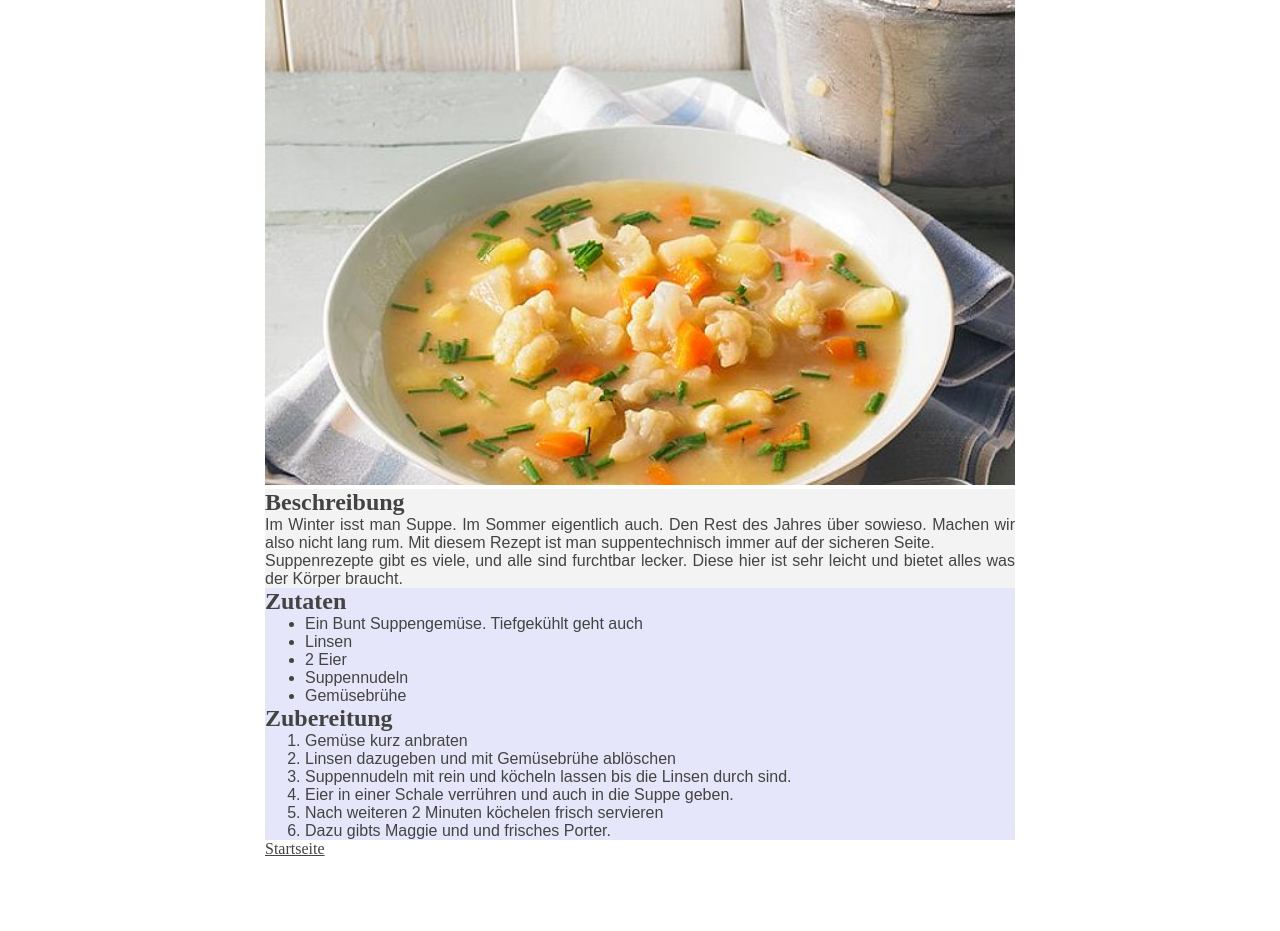
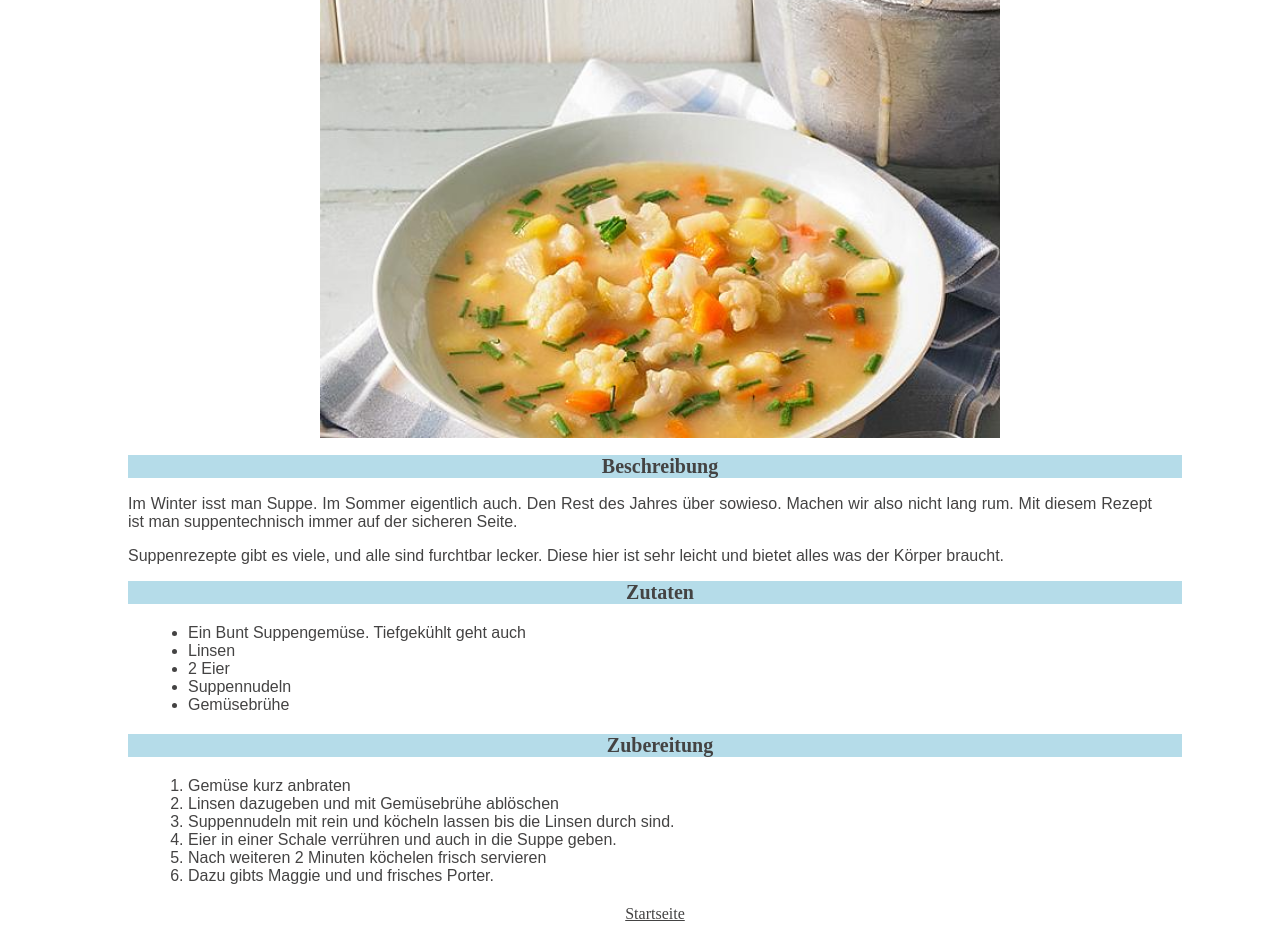
Before and after one commit to LutzLeichtathletik/odin-recipes, a plain HTML site: page suppe.html in a window 1280 px wide. Shown: the part 74-1005 px from the top of the page. Before the commit the page ends 932 px from the top, so only its background shows below. Drawn offline with Linux system fonts and the light colour scheme.

Commit message:
enhance  css

```diff
--- a/styles.css
+++ b/styles.css
@@ -1,17 +1,23 @@
 * {
     color: rgb(68, 67, 67);
-    width: 750px;
-    align-items: center;
-    text-align:justify;
-    margin: auto;
+    padding-left: 40px;
+    padding-right: 30px;
+    box-sizing: border-box;
 }
 
 p, li {
     font-family: sans-serif;
+    font-size: 100%;
+    padding-left: 0px;
 }
 
-.intro {
-    background-color: rgb(243, 243, 243);
+ul, ol {
+    margin: 20px;
+}
+
+.image {
+    display: flex;
+    justify-content: center;
 }
 
 img {
@@ -19,12 +25,23 @@ img {
     width: 750px;
 }
 
-.ingrediants, .prepare {
-    background-color: lavender;
+.ingrediants, .prepare, .intro {
+    text-align: justify;
+}
+
+.home {
+    display: flex;
+    justify-content: center;
 }
 
 h1 {
     background-color: lightblue;
-    font-size: 4vw;
+    font-size: 150%;
     text-align: center;
 }
+
+h2 {
+    background-color: rgb(181, 220, 233);
+    font-size: 125%;
+    text-align: center;
+}
--- a/suppe.html
+++ b/suppe.html
@@ -9,7 +9,7 @@
 
 <body>
     <h1>Gemüsesuppe</h1>
-    <p><img src="images/suppe.jpg" alt="Lecker Toast, bissel scharf"></p>
+    <div class="image"><img src="images/suppe.jpg" alt="Lecker Toast, bissel scharf"></div>
     <div class="intro">
         <h2>Beschreibung</h2>
         <p class="intro">Im Winter isst man Suppe. Im Sommer eigentlich auch. Den Rest des Jahres über sowieso. Machen
@@ -42,5 +42,5 @@
             <li>Dazu gibts Maggie und und frisches Porter.</li>
         </ol>
     </div>
-    <a href="../odin-recipes/index.html">Startseite</a>
+    <a class="home" href="../odin-recipes/index.html">Startseite</a>
 </body>
```
Also changed, not shown: Roulade.html (+9 -5 lines), index.html (+2 -2 lines), toast.html (+2 -2 lines).
